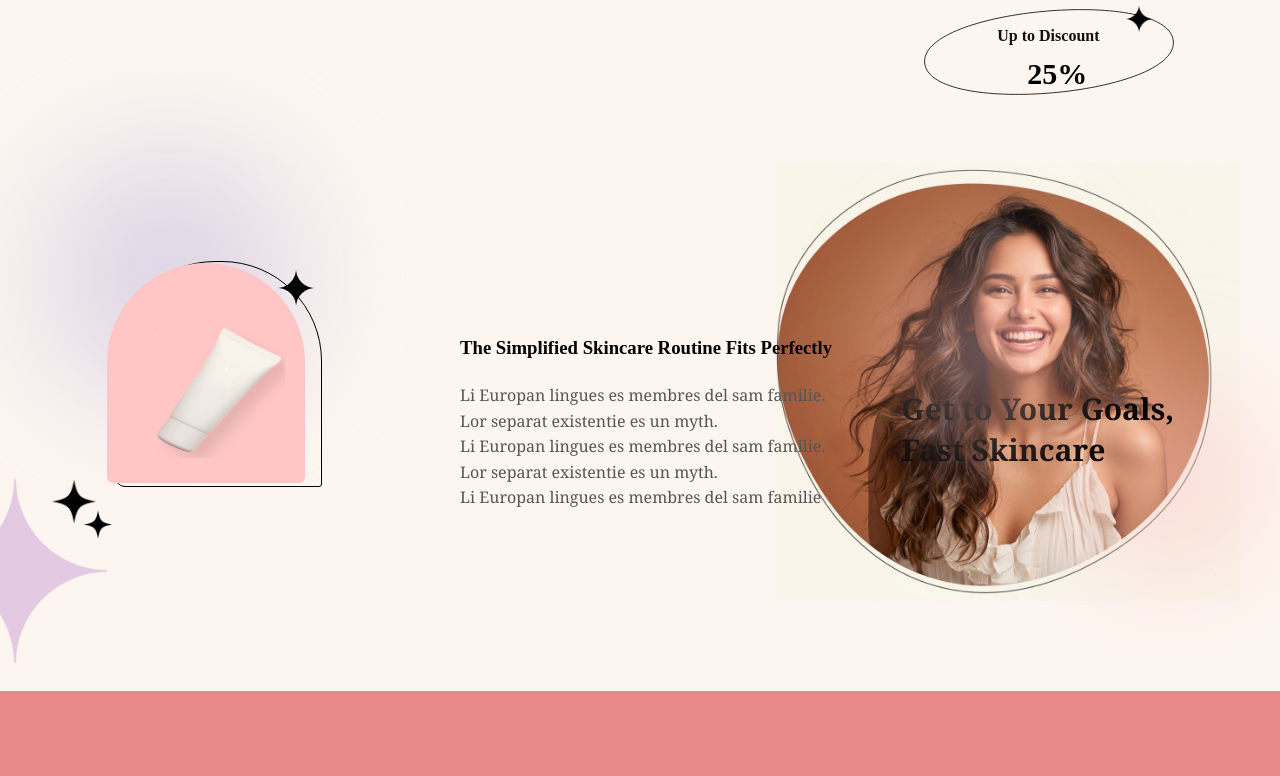
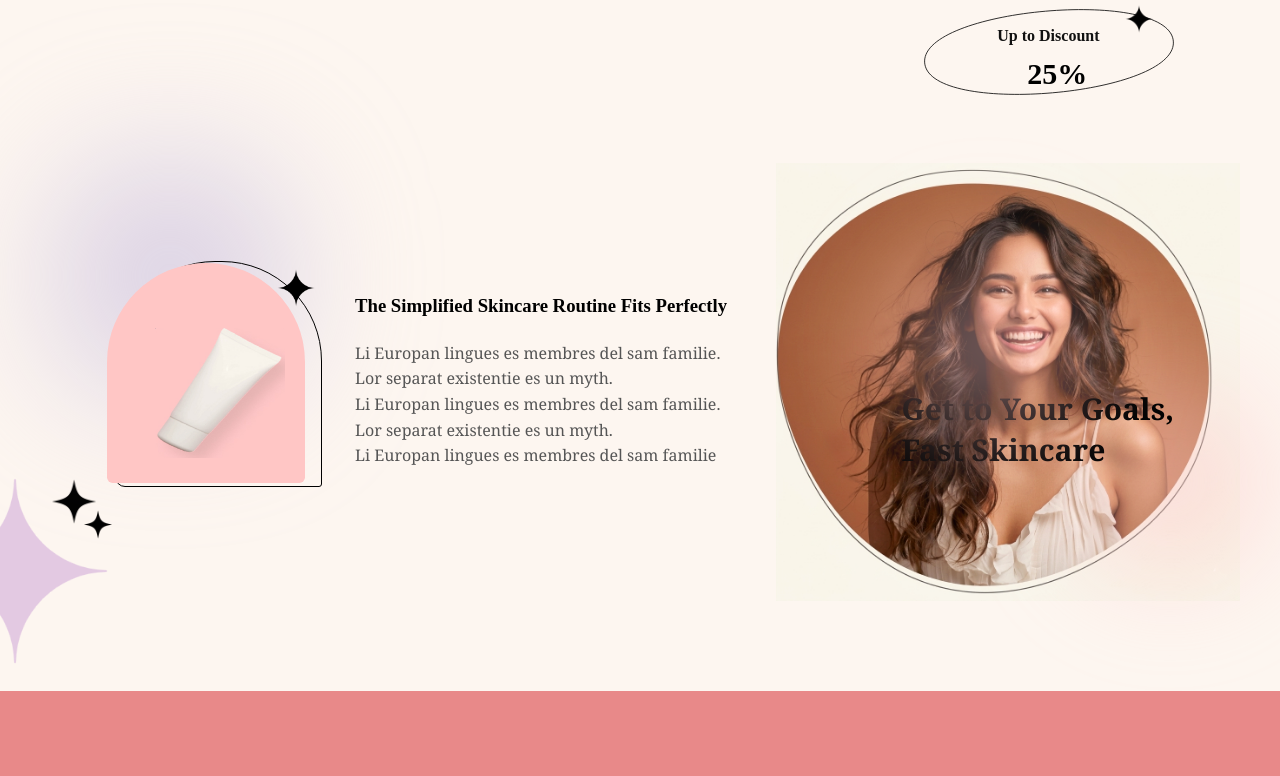
Before and after one commit to ANWINBABY/glodenskin, a React (Create React App) app: page / in a window 1280 px wide. Shown: the part 1186-1962 px from the top of the page. Built offline with nearby package versions, Linux system fonts and the light colour scheme.

Commit message:
Update marquee.css

```diff
--- a/src/styles/marquee.css
+++ b/src/styles/marquee.css
@@ -322,11 +322,13 @@ width: 80%;
 }
 
 .content {
-  margin-top: 20px;
-  position: absolute;
-  left: 380px;
-  width: 400px;
+    margin-top: 20px;
+    position: absolute;
+    top: 380px;
+    left: 275px;
+    width: 400px;
 }
+
 
 .shop-btn {
   position: relative;
```
